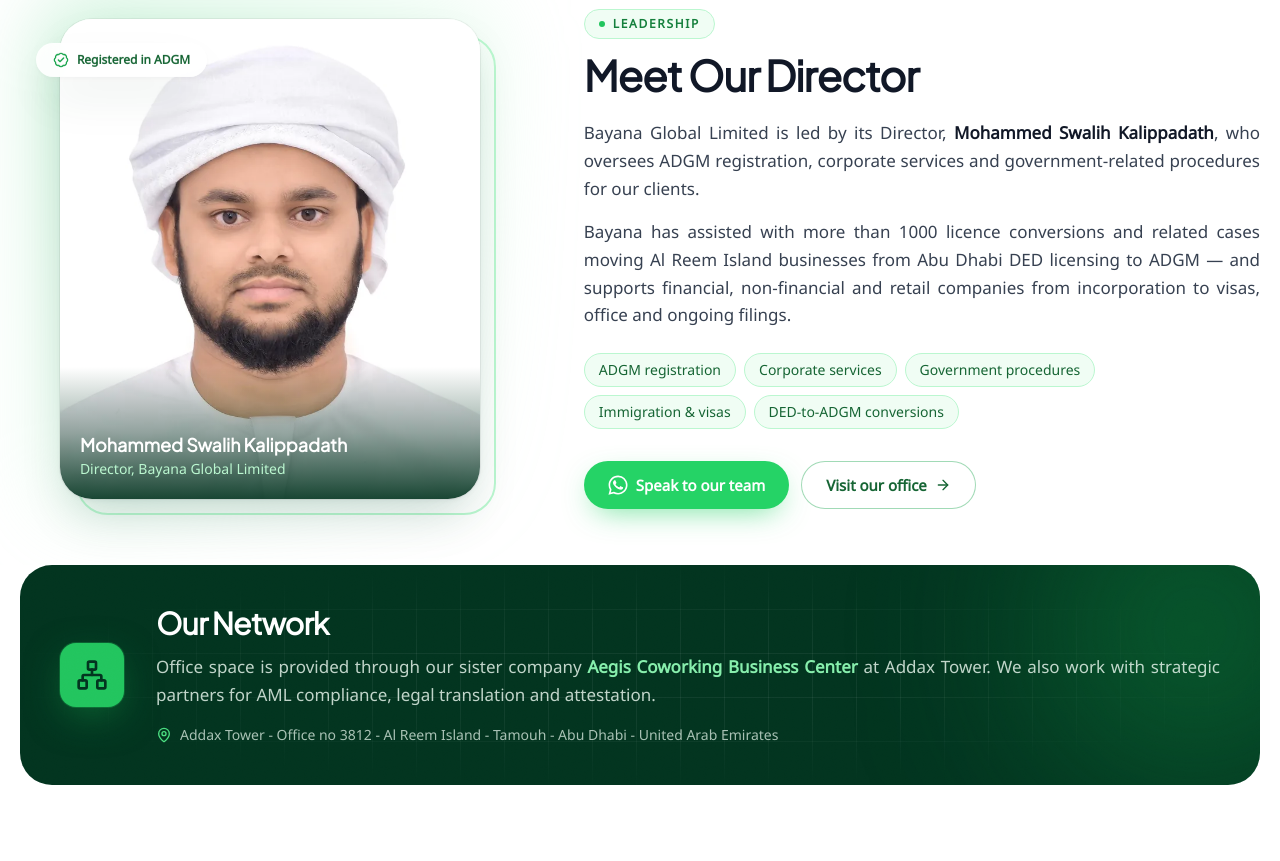
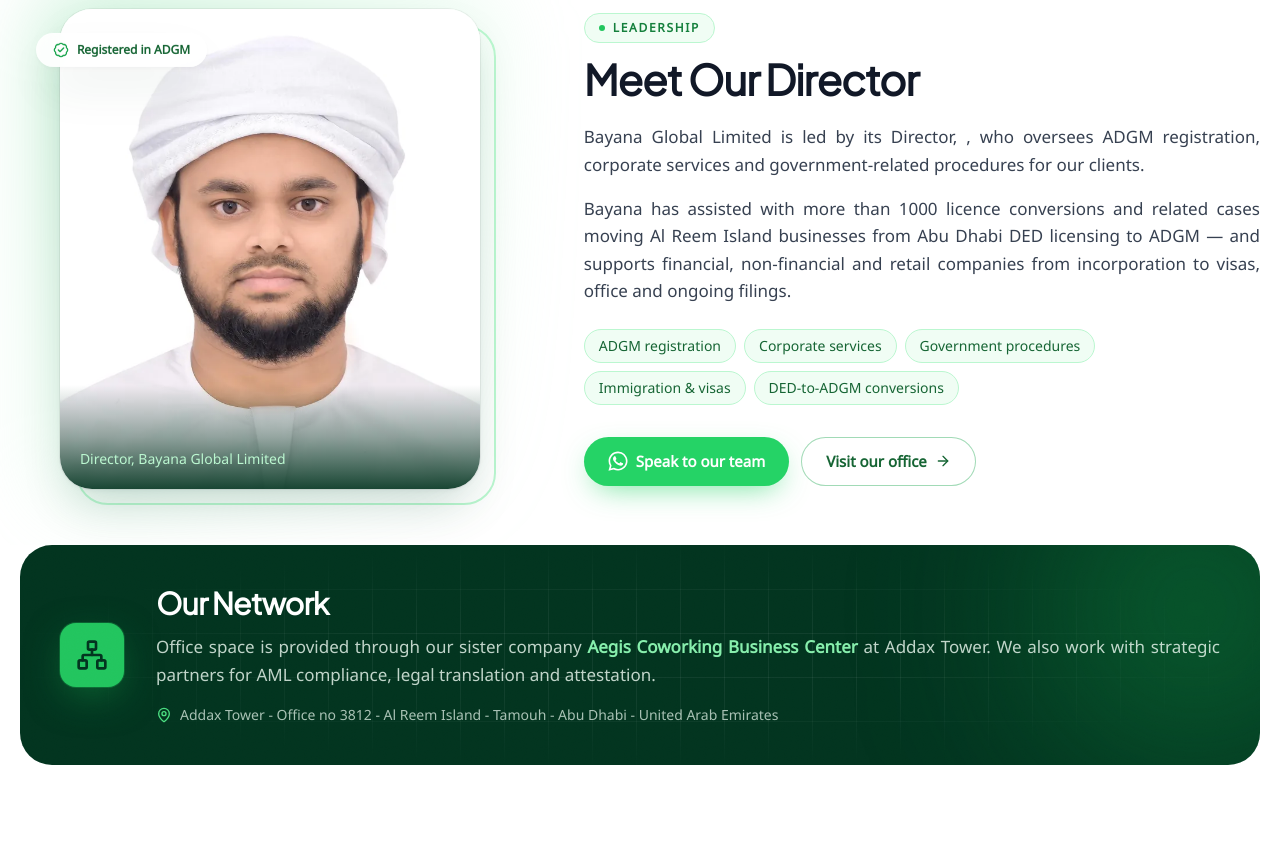
Before and after one commit to bayana-dev/bayana-website, a React (Vite) app: page /about in a window 1280 px wide. Shown: the part 1400-2261 px from the top of the page. Built offline with nearby package versions, Linux system fonts and the light colour scheme; no server answers.

Commit message:
Rename director to ceo in siteConfig.js

```diff
--- a/src/siteConfig.js
+++ b/src/siteConfig.js
@@ -46,7 +46,7 @@ export const business = {
     facebook: 'https://www.facebook.com/profile.php?id=61583566598816',
   },
     partner: { name: 'Aegis Coworking Business Center', url: 'https://www.aegiscoworking.ae/' },
-  director: 'Mohammed Swalih Kalippadath',
+ ceo: 'Mohammed Swalih',
   logo: '/logo.png', // public/logo.png (used in schema)
   ogImage: '/og-image.jpg',
 }
```
